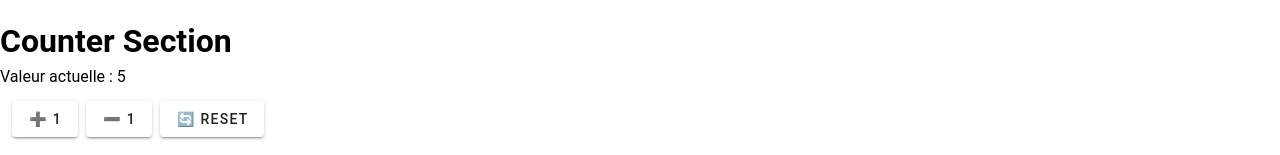
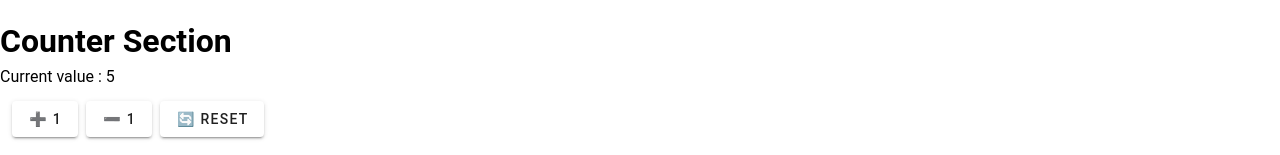
Before and after one commit to Louis-Gonzalez/starterPack, a Nuxt app: page / in a window 1280 px wide. Shown: the part 346-501 px from the top of the page. Built offline with nearby package versions, Linux system fonts and the light colour scheme.

Commit message:
ADD style counter section

```diff
--- a/pages/index.vue
+++ b/pages/index.vue
@@ -57,7 +57,7 @@ const { count, increment, decrement, reset } = useCounter(5)
   </section>
   <div class="p-4">
     <h1>Counter Section</h1>
-    <p>Valeur actuelle : {{ count }}</p>
+    <p>Current value : {{ count }}</p>
 
     <div class="d-flex align-center ma-1 pa-2 ga-2">
       <v-btn @click="increment">➕ 1</v-btn>
```
